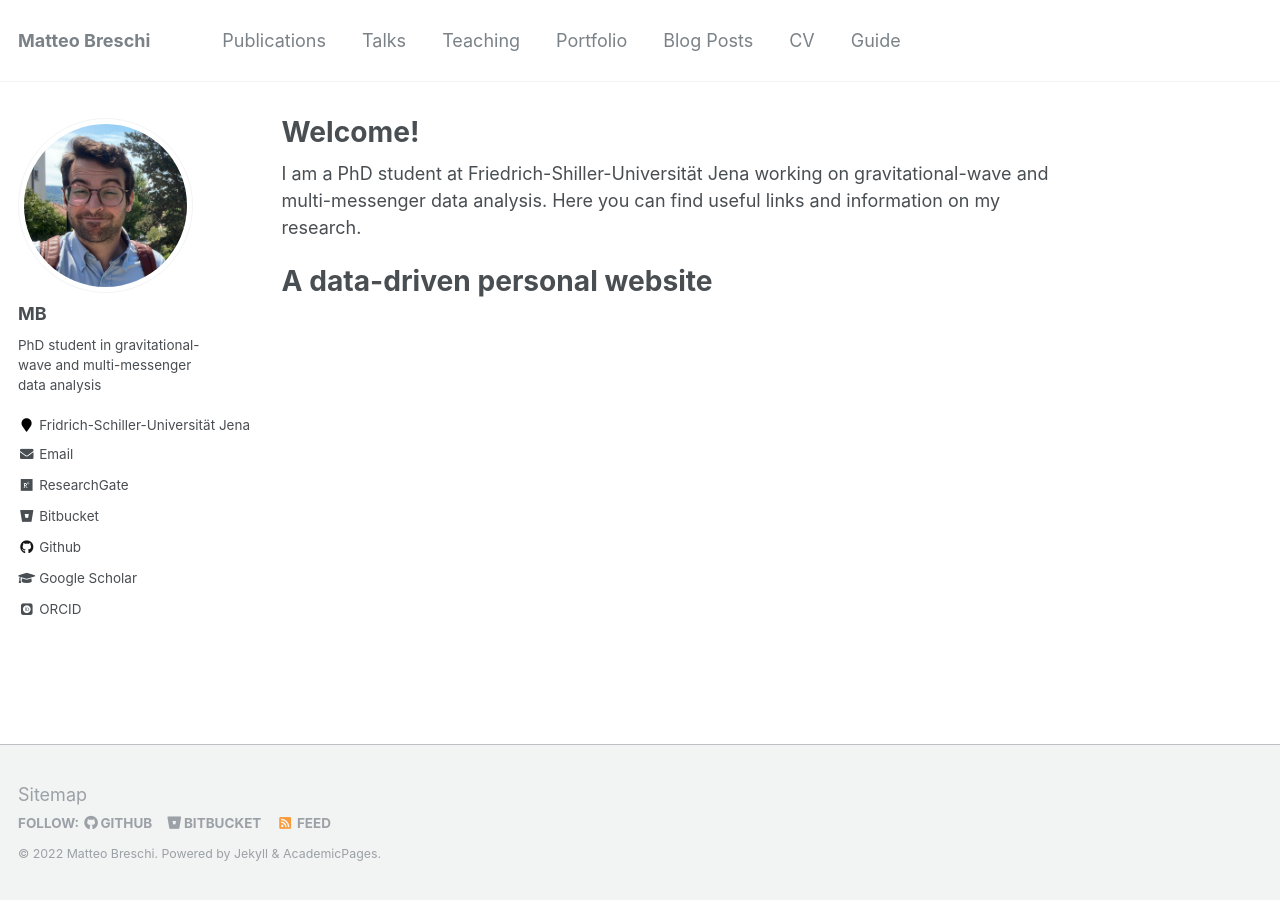
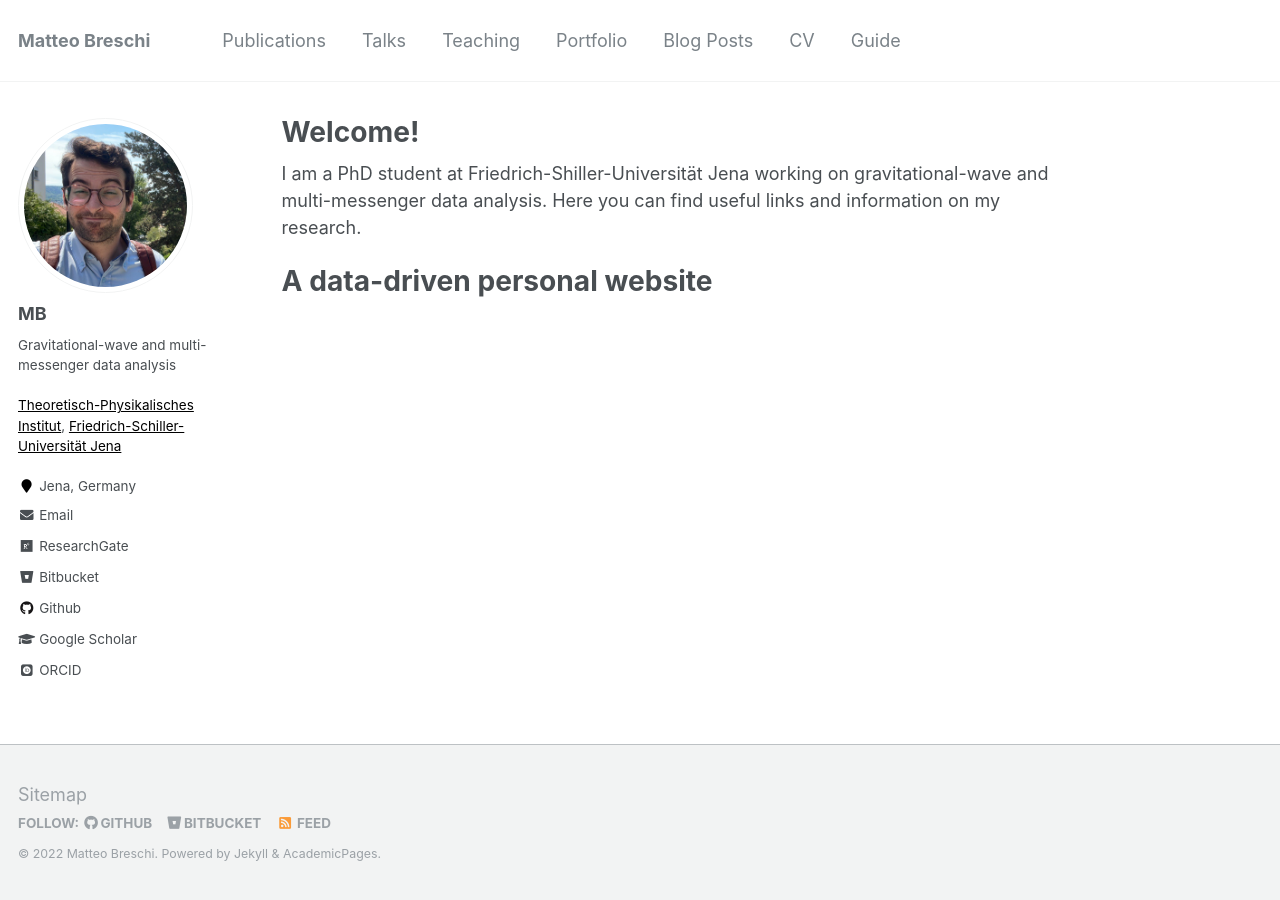
Before and after one commit to matteobreschi/matteobreschi.github.io, a Jekyll site: the page built from _pages/about.md, in a window 1280 px wide. Built offline with Jekyll 4.4.1, drawn with Linux system fonts in a browser that asks for light colours; some web fonts are replaced.

Commit message:
change description in config.yml

```diff
--- a/_config.yml
+++ b/_config.yml
@@ -82,8 +82,8 @@ analytics:
 author:
   name             : "MB"
   avatar           : "profile.png"
-  bio              : "PhD student in gravitational-wave and multi-messenger data analysis"
-  location         : "Fridrich-Schiller-Universität Jena"
+  bio              : "Gravitational-wave and multi-messenger data analysis <br> <br> <a style='color: black;' href='https://www.physik.uni-jena.de/tpi'>Theoretisch-Physikalisches Institut</a>, <a style='color: black;' href='https://www.uni-jena.de/'>Friedrich-Schiller-Universität Jena</a>"
+  location         : "Jena, Germany"
   employer         :
   pubmed           :
   googlescholar    : "https://scholar.google.com/citations?user=Mg5w8KwAAAAJ&hl=it"
```
